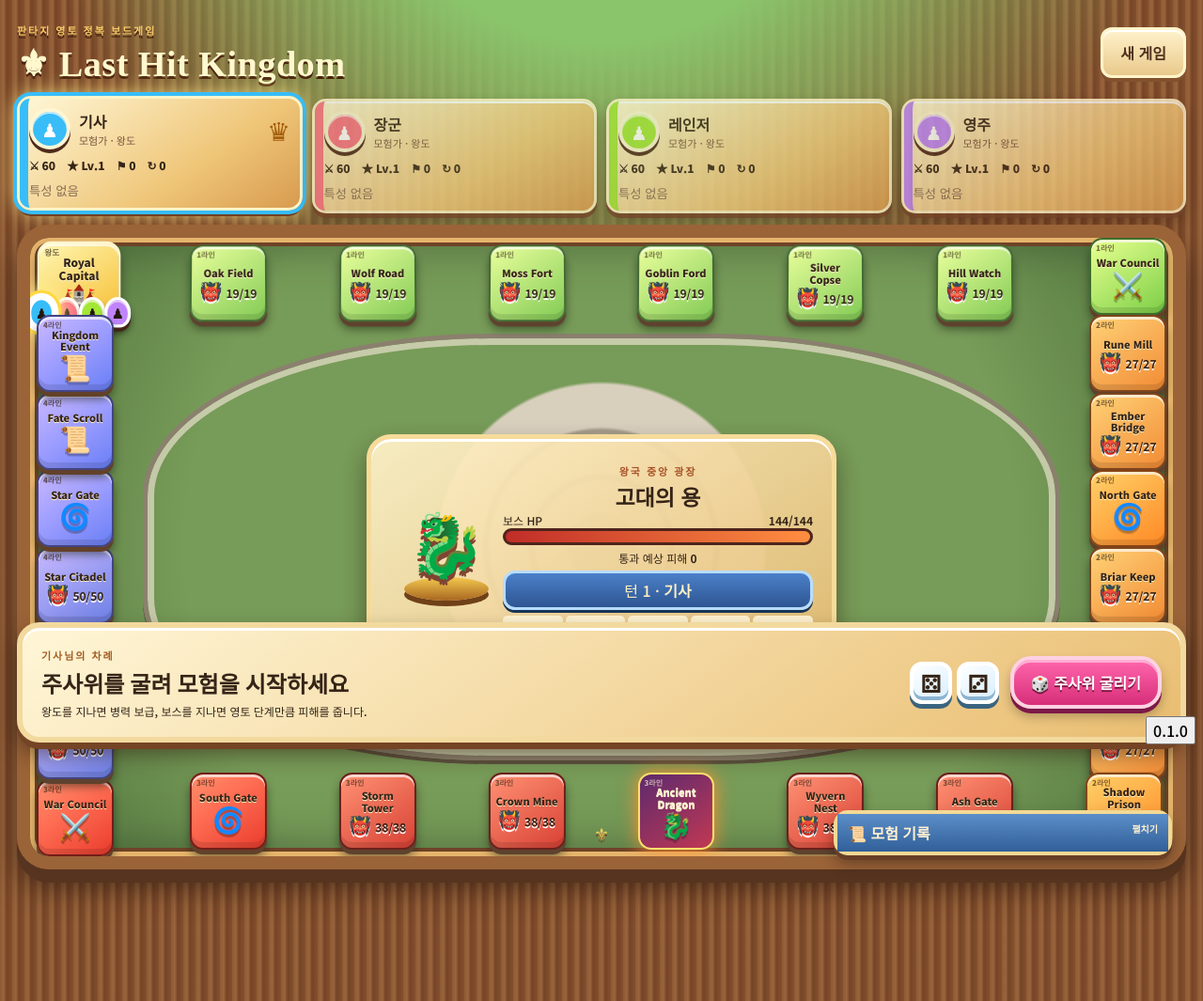
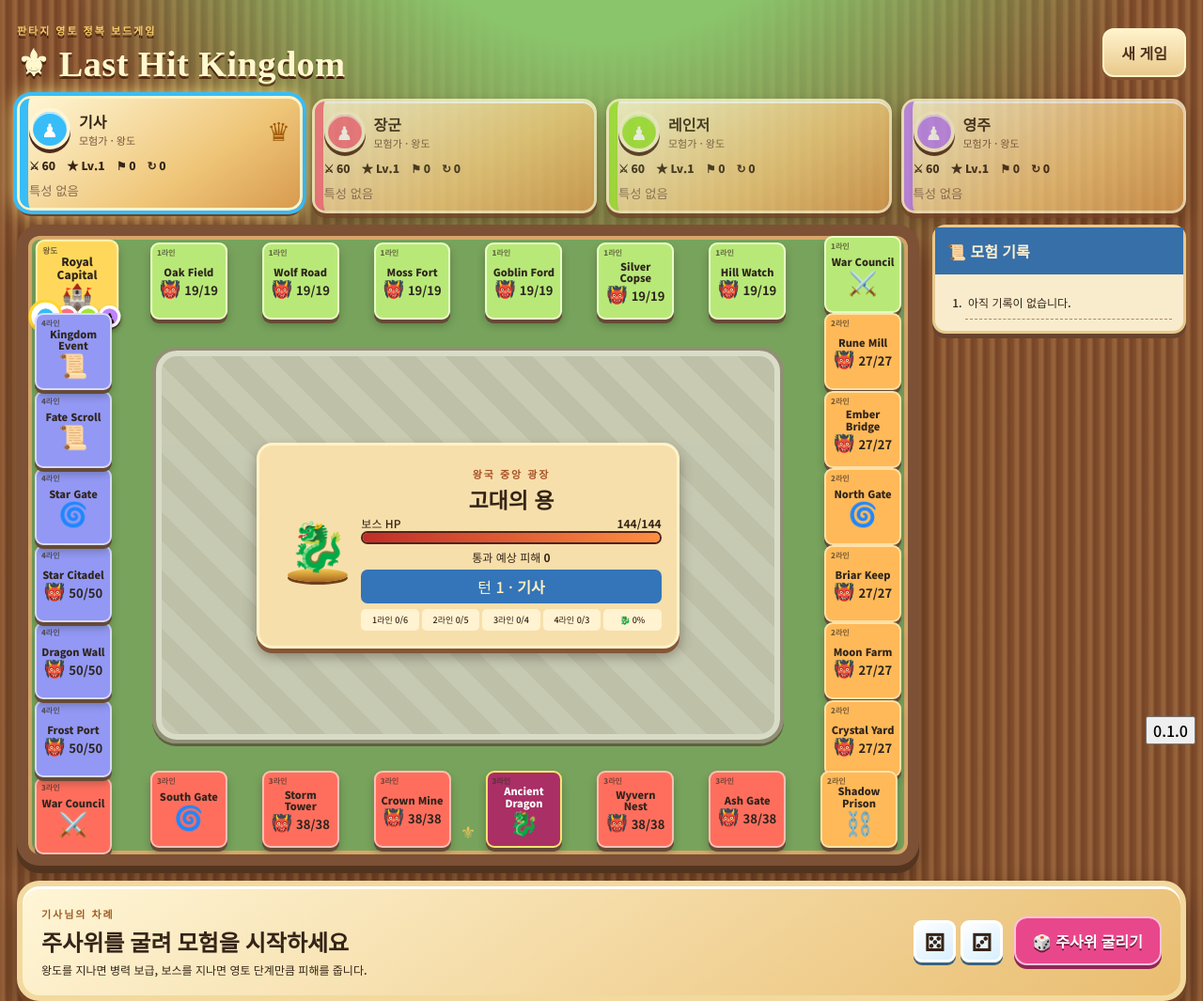
Before and after one commit to Drayage/LastHitKingdom, a website with bundled scripts: page index.html in a window 1280 px wide. Shown: the top 1065 px of the page at 94% size. Built offline with nearby package versions, Linux system fonts and the light colour scheme; a web font is replaced by a local one.

Commit message:
Clean up board readability and panel layout

```diff
--- a/styles.css
+++ b/styles.css
@@ -20,6 +20,23 @@ body{background:radial-gradient(circle at 50% -20%,#8ac56b 0 18%,transparent 42%
 .action-panel{border:6px solid #f2d99e;border-radius:24px;background:linear-gradient(145deg,#fff6d7,#e9bd70);box-shadow:inset 0 3px 0 #fff,0 7px 0 #744425,0 12px 22px #2b160c88}.primary{border:4px solid #ffd1e3;border-radius:22px;background:linear-gradient(#ff67ad,#d72e79);box-shadow:inset 0 3px 0 #fff7,0 5px 0 #7c1947,0 8px 12px #0004;color:white;text-shadow:0 2px #77183e}.secondary{border:3px solid #fff4ca;box-shadow:inset 0 2px 0 #fff,0 4px 0 #82512e}.dice span{border:4px solid #fff;border-radius:13px;background:linear-gradient(145deg,#fff,#d8efff);box-shadow:inset 0 -4px 0 #8bb4d0,0 5px 0 #3b6480;font-weight:900}
 .log-panel{border:4px solid #f3d995;border-radius:15px;box-shadow:0 5px 0 #693e27,0 9px 16px #0005}.log-toggle{background:linear-gradient(#5b8ec8,#315f99)}
 @media(max-width:900px){.board:before{inset:82px 90px}.boss-center{grid-template-columns:75px 1fr}.boss-statue .dragon{font-size:46px}.boss-statue i{width:60px}.token{width:18px;height:21px}.tokens{grid-template-columns:repeat(2,17px)}}
+
+/* Clean board pass: readable flat tiles and panels that never cover play. */
+.game-layout{display:grid;grid-template-columns:minmax(0,1fr) 270px;align-items:start;gap:14px}
+.board{min-width:0;border:12px solid #7d5135;border-radius:24px;background:#78a35c;box-shadow:inset 0 0 0 4px #d7a76a,0 8px 0 #533520,0 13px 24px #26170d66}
+.board:before{inset:118px 132px;border:4px solid #968c7b;border-radius:26px;background:repeating-linear-gradient(45deg,#d9d3c6 0 22px,#cec7b9 22px 44px);box-shadow:inset 0 0 0 6px #eee9df,0 3px 0 #5c513f;opacity:.82}
+.board:after{content:'♛';color:#e6c45d;text-shadow:none}
+.tile,.tile[style*="--edge:right"],.tile[style*="--edge:bottom"],.tile[style*="--edge:left"]{border:2px solid #fff8dc;border-radius:9px;filter:none;box-shadow:0 4px 0 #654a36,0 6px 8px #25331e55;transform:translate(-50%,0)}
+.tile[style*="--edge:right"]{transform:translate(0,-50%)}.tile[style*="--edge:bottom"]{transform:translate(50%,0)}.tile[style*="--edge:left"]{transform:translate(0,50%)}
+.tile.line-1{background:#b8e978;border-color:#eaffc7}.tile.line-2{background:#ffb958;border-color:#ffe2a7}.tile.line-3{background:#ff6e5d;border-color:#ffc0b5}.tile.line-4{background:#9298f4;border-color:#d7d9ff}
+.tile.CAPITAL{background:#ffd85b;border-color:#fff0ac}.tile.BOSS{background:#a92f65;border-color:#ffe374;color:#fff}.tile.WAR_COUNCIL,.tile.GATE,.tile.PRISON,.tile.EVENT{filter:none}
+.tile strong{font-family:'Noto Sans KR',sans-serif;font-size:12px;font-weight:900;line-height:1.15;color:#30251d;text-shadow:none}.tile.BOSS strong{color:#fff}.line-badge{font-size:8px;color:#3e3329;opacity:.7}.tile-state{font-size:18px;filter:none}.tile-state b{font-size:13px;color:#2c241e}.tile.BOSS .tile-state b{color:#fff}.tile-stat{font-size:9px;color:#352c23}.special-icon{font-size:25px;filter:none}.monster{filter:none}
+.owner-flag{font-size:20px;filter:none}.token{width:22px;height:22px;border:3px solid #fff;border-radius:50%;box-shadow:0 2px 0 #4b382c,0 3px 5px #0005}.tokens{grid-template-columns:repeat(4,21px);bottom:-7px}.token.active{box-shadow:0 0 0 3px #fff,0 0 0 6px #ffd72e}
+.boss-center{display:grid;grid-template-columns:92px 1fr;width:min(450px,64%);padding:16px;border:3px solid #fff2c8;border-radius:17px;background:#f7dfab;box-shadow:0 5px 0 #855638,0 8px 14px #2a1b1266}.boss-statue .dragon{font-size:50px;filter:none}.boss-statue i{width:64px;height:14px;box-shadow:0 3px 0 #704018}.boss-copy h2{font-size:22px}.turn-info{border:0;border-radius:7px;background:#3474b8;box-shadow:none}.hp{height:14px;border-width:2px;box-shadow:none}
+.log-panel{position:static;width:100%;max-height:none;border:3px solid #e6c98d;border-radius:14px;background:#f9eccd;box-shadow:0 5px 0 #68442d}.log-toggle{padding:13px;background:#376fa9}.log-panel ol{display:block;max-height:480px;padding:12px 12px 12px 32px}.log-panel .log-toggle span{display:none}.log-panel li{padding:9px 3px;font-size:12px;line-height:1.45}
+.action-panel{position:relative;bottom:auto;z-index:3;margin-top:16px}
+.primary{border:2px solid #ffc1dd;border-radius:14px;box-shadow:0 4px 0 #8e2855;background:#e9478c}.secondary{border:2px solid #fff4ca;border-radius:12px;box-shadow:0 3px 0 #82512e}.dice span{border:3px solid #fff;border-radius:9px;box-shadow:0 3px 0 #3b6480}
+@media(max-width:1100px){.game-layout{grid-template-columns:1fr}.log-panel{width:100%}.log-panel ol{display:none}.log-panel.open ol{display:block}.log-panel .log-toggle span{display:block}.board:before{inset:96px 100px}}
 
 /* Refined board rhythm: smaller tiles, clear corners, quieter center. */
 .tile[style*="--edge:right"]{transform:translate(0,-50%);right:4px!important;left:auto!important}
@@ -45,3 +62,10 @@ body{background:radial-gradient(circle at 50% -20%,#8ac56b 0 18%,transparent 42%
   .tile{border-color:#fff2c0;border-radius:14px;box-shadow:inset 0 3px 0 #ffffffaa,inset 0 -6px 0 #0000001c,0 5px 0 #5e422e,0 8px 10px #18201088}
   .boss-center{width:min(500px,68%);padding:20px;border:5px solid #f6db9a;border-radius:26px;box-shadow:inset 0 3px 0 #fff,0 7px 0 #80502f,0 13px 25px #25170c77}
 }
+
+@media(min-width:901px){
+  .board{border:12px solid #7d5135;border-radius:24px;background:#78a35c;box-shadow:inset 0 0 0 4px #d7a76a,0 8px 0 #533520,0 13px 24px #26170d66}
+  .tile{border:2px solid #fff8dc;border-radius:9px;box-shadow:0 4px 0 #654a36,0 6px 8px #25331e55}
+  .boss-center{width:min(450px,64%);padding:16px;border:3px solid #fff2c8;border-radius:17px;box-shadow:0 5px 0 #855638,0 8px 14px #2a1b1266}
+}
+.board:before{z-index:0}.boss-center{z-index:1}
```
